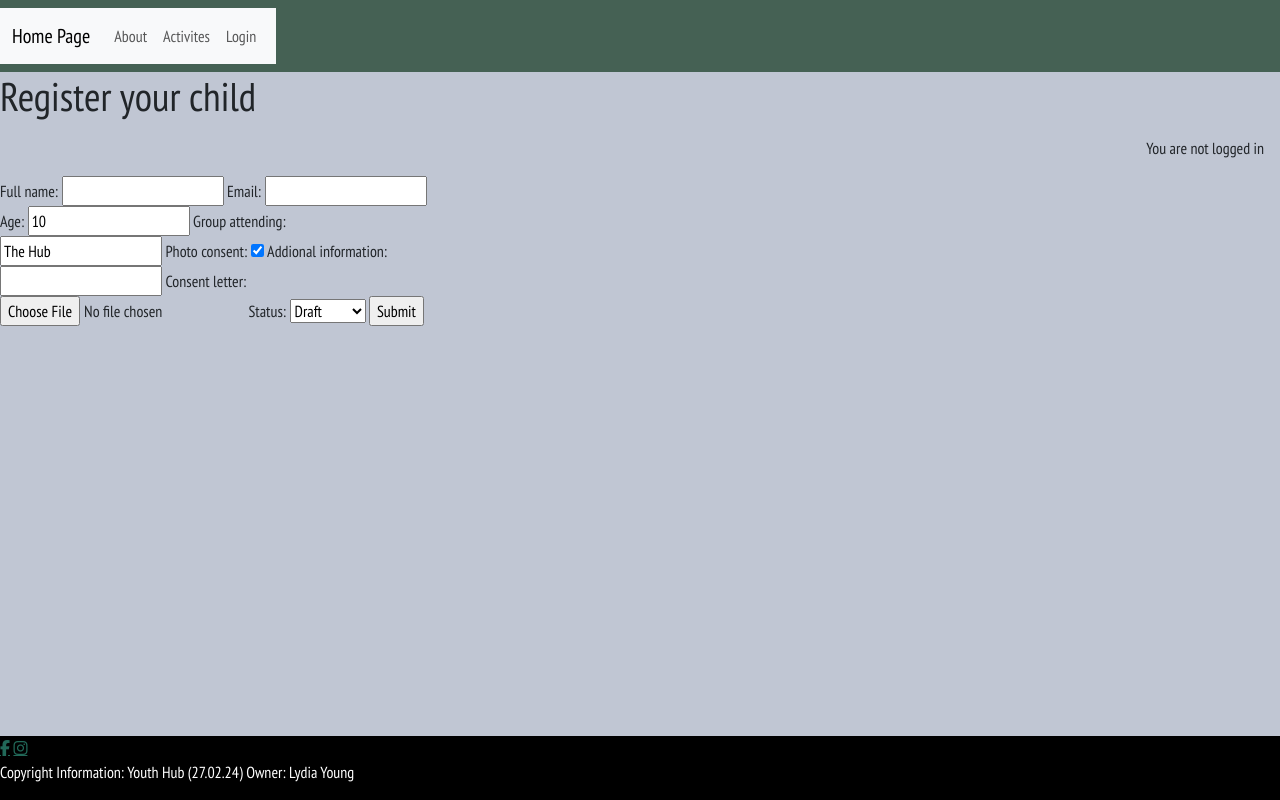
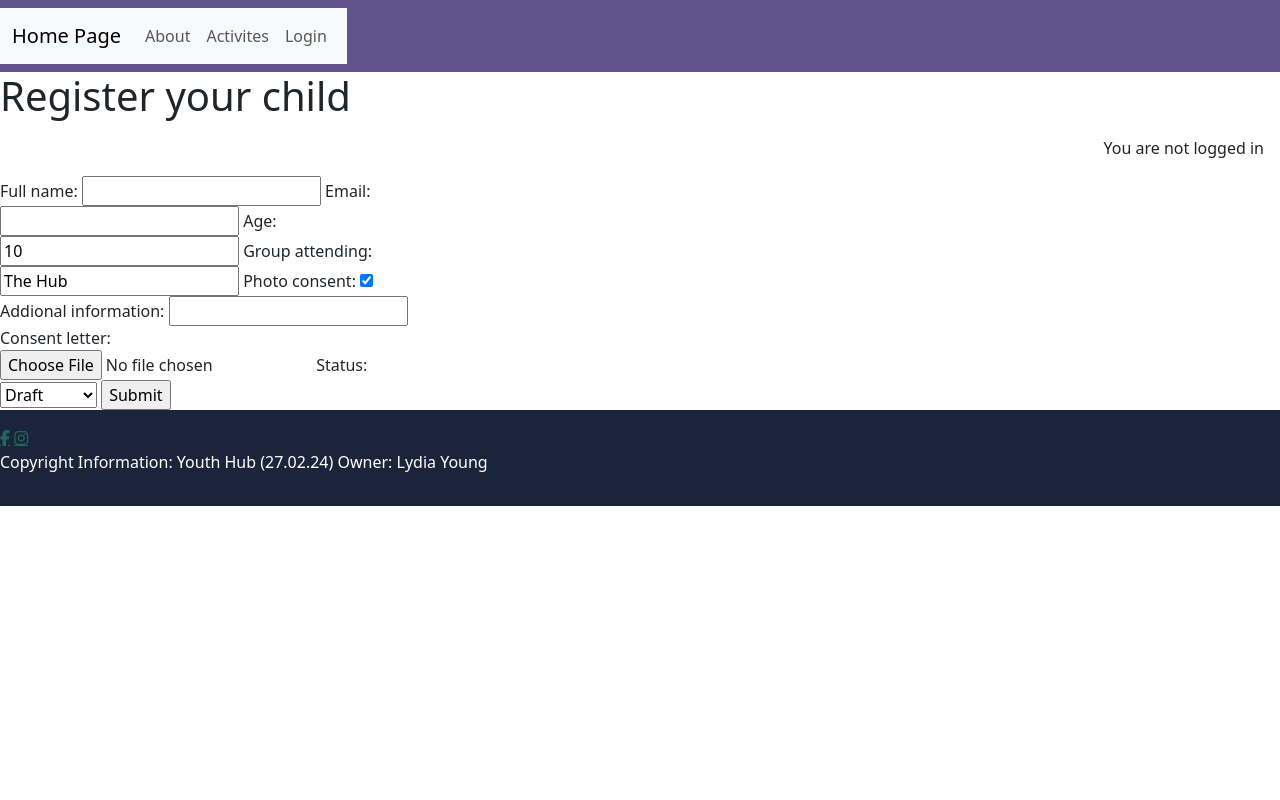
Before and after one commit to Lydiajoy97/Youth-Club, a Django app: page /form/ in a window 1280 px wide. Run offline with Django 5.2, Linux system fonts and the light colour scheme; some libraries are stand-ins or nearby versions.

Commit message:
move static files and edit image

```diff
--- a/youthclub/static/css/base.css
+++ /dev/null
@@ -1,20 +0,0 @@
-
-.page-footer {
-    position: absolute;
-    bottom: 0 !important;
-    width: 100%;
-}
-
-body {
-    background-color: #c0c6d3;
-    font-family: "PT Sans Narrow", sans-serif;
-    font-weight: 400;
-    font-style: normal;
-}
-
-.brand {
-    font-family: Lato, sans-serif;
-    font-size: 1.4rem;
-    font-weight: 700;
-    color: #042642;
-}
--- a/youthclub/templates/base.html
+++ b/youthclub/templates/base.html
@@ -27,7 +27,7 @@
   <header>
     <!--Bootstrap navbar-->
     <!--navbar from the code insitute walkthrough-->
-    <nav class="navbar" style="background-color: #456154;">
+    <nav class="navbar" style="background-color: #61548d;">
         <nav class="navbar navbar-expand-lg bg-body-tertiary">
             <div class="container-fluid">
               <a class="navbar-brand"
@@ -77,7 +77,7 @@
     <!-- Content Goes here -->
     {% endblock content %}
 </main>
-<footer class="page-footer" style="background-color: #000000;">
+<footer class="footer  mt-auto py-3" style="background-color: #1a253c;">
   <div class="media-links">
       <span>
               <a href="http://www.facebook.com/" target="_blank" aria-label="facebook-link" class="fa-brands fa-facebook-f" style="color: #216858;"></a>
```
Also changed, not shown: youthclub/static/css/style.css (deleted, +0 -7 lines), youthclub/static/images/Plan.png (deleted), youthclub/static/images/hero.jpg (deleted), youthclub/static/images/site.png (deleted), 3 other files.
